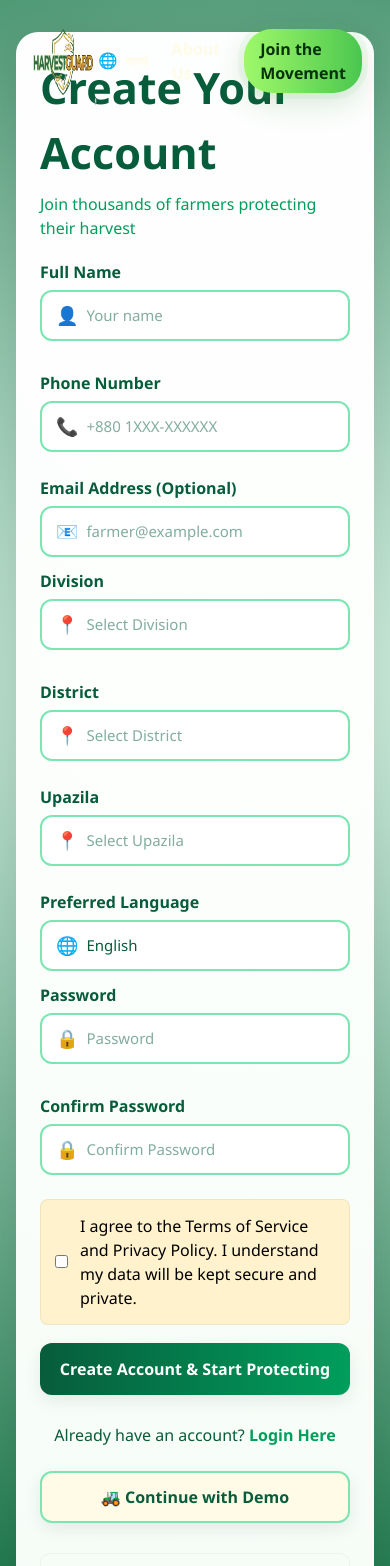
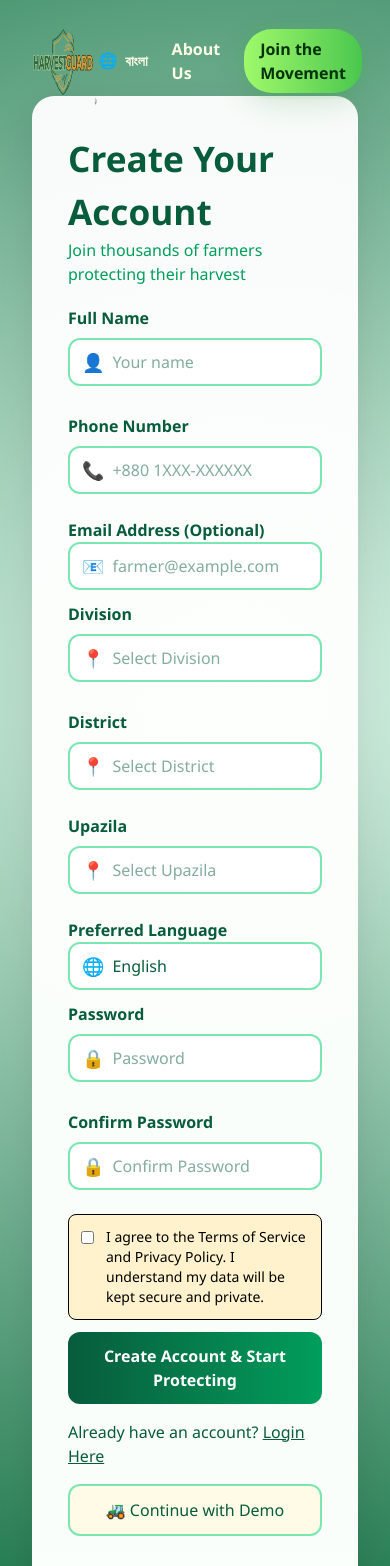
Before and after one commit to Anandadevnath/Hackethon-Client-Side, a React (Vite) app: page /register in a window 390 px wide. Shown: the top 1566 px of the page. Built offline with nearby package versions, Linux system fonts and the light colour scheme; no server answers.

Commit message:
Refactor Login and Register components for improved styling and structure; remove unused CSS files

```diff
--- a/src/components/Navbar.jsx
+++ b/src/components/Navbar.jsx
@@ -43,7 +43,9 @@ const Navbar = () => {
       <div className="max-w-[1400px] mx-auto px-7 -py-4 flex items-center justify-between min-h-[72px]">
           <div className="flex items-center">
             <div className="flex items-center">
-              <img src={lang === 'en' ? logoEn : logoBn} alt="HarvestGuard" className="h-[90px] block" />
+              <Link to="/" className="inline-block">
+                <img src={lang === 'en' ? logoEn : logoBn} alt="HarvestGuard" className="h-[90px] block" />
+              </Link>
             </div>
           </div>
         <div className="flex items-center gap-4">
--- a/src/pages/Login.css
+++ /dev/null
@@ -1,110 +0,0 @@
-:root{
-  --green-700:#075c3c;
-  --green-500:#009e5c;
-  --green-200:#7be6b2;
-  --accent:#fffbe6;
-}
-
-.auth-bg{
-  min-height: calc(100vh - 120px);
-  display:flex;
-  align-items:center;
-  justify-content:center;
-  padding:2rem 0;
-  background-image: radial-gradient(circle at 60% 40%, rgba(230,255,242,0.9) 0%, rgba(10,107,60,1) 100%);
-  background-size:cover;
-}
-
-.auth-card{
-  background:linear-gradient(180deg, rgba(255,255,255,0.99), rgba(250,255,250,0.98));
-  border-radius:24px;
-  box-shadow:0 8px 40px rgba(0,0,0,0.12);
-  padding:40px 40px 32px 40px;
-  max-width:420px;
-  width:100%;
-  display:flex;
-  flex-direction:column;
-  align-items:center;
-}
-
-.auth-card h1{
-  color:var(--green-700);
-  font-size:2.7rem;
-  font-weight:700;
-  margin:0 0 6px 0;
-}
-
-.auth-sub{
-  color:var(--green-500);
-  font-weight:500;
-  margin-bottom:20px;
-  font-size:16px;
-}
-
-.auth-form{ width:100%; }
-
-.auth-form label{
-  display:block;
-  font-weight:600;
-  color:var(--green-700);
-  margin-bottom:6px;
-}
-
-.auth-input-wrap{
-  display:flex;
-  align-items:center;
-  background:#fff;
-  border:2px solid var(--green-200);
-  border-radius:14px;
-  padding:10px 14px;
-  margin-bottom:16px;
-}
-
-.auth-input-wrap .auth-icon{ font-size:20px; margin-right:8px; color:var(--green-500); }
-
-.auth-input-wrap input{
-  border:none;
-  outline:none;
-  font-size:16px;
-  background:transparent;
-  width:100%;
-  color:var(--green-700);
-}
-
-.auth-row{ width:100%; display:flex; justify-content:flex-end; margin-bottom:16px; }
-.auth-link{ color:var(--green-500); font-weight:600; text-decoration:none; }
-
-.auth-btn{
-  width:100%;
-  background:var(--green-500);
-  color:#fff;
-  font-weight:700;
-  font-size:16px;
-  border:none;
-  border-radius:14px;
-  padding:12px 18px;
-  margin-bottom:16px;
-  cursor:pointer;
-  box-shadow:0 6px 18px rgba(0,0,0,0.08);
-}
-
-.auth-bottom{ color:var(--green-700); font-weight:500; margin-bottom:12px; }
-
-.auth-or{ width:100%; display:flex; align-items:center; margin:14px 0; }
-.auth-or > div{ flex:1; height:1px; background:#e7f6ee }
-.auth-or span{ margin:0 12px; color:var(--green-500); font-weight:700 }
-
-.demo-btn{
-  background:var(--accent);
-  color:var(--green-700);
-  border:2px solid var(--green-200);
-  display:flex; align-items:center; justify-content:center; gap:8px;
-}
-
-.auth-message{ color:var(--green-500); font-weight:700; margin-top:10px }
-
-/* small screens */
-@media (max-width:480px){
-  .auth-card{ padding:28px 20px; border-radius:18px }
-  .auth-card h1{ font-size:2.2rem }
-}
--- a/src/pages/Login.jsx
+++ b/src/pages/Login.jsx
@@ -1,7 +1,5 @@
-
 import { useState } from "react";
 import { Link, useNavigate } from 'react-router-dom';
-import "./Login.css";
 import { useAuth } from '../context/AuthContext';
 
 const Login = () => {
@@ -19,33 +17,40 @@ const Login = () => {
   };
 
   return (
-    <div className="auth-bg">
-      <div className="auth-card">
-        <h1>Welcome Back</h1>
-        <p className="auth-sub">Login to HarvestGuard</p>
-        <form onSubmit={handleLogin} className="auth-form">
-          <label>Email Address</label>
-          <div className="auth-input-wrap">
-            <span className="auth-icon">📧</span>
-            <input type="email" placeholder="farmer@example.com" value={loginData.email} onChange={e => setLoginData({ ...loginData, email: e.target.value })} required />
+    <div className="min-h-[calc(100vh-120px)] flex items-start justify-center pt-[96px] md:pt-[120px] pb-8 px-8 bg-[radial-gradient(circle_at_60%_40%,rgba(230,255,242,0.9)_0%,#0a6b3c_100%)] bg-cover">
+      <div className="w-full max-w-[420px] bg-gradient-to-b from-white/95 to-[#fafffa] rounded-[24px] shadow-[0_8px_40px_rgba(0,0,0,0.12)] p-10 flex flex-col items-center">
+        <h1 className="text-[2.2rem] font-extrabold text-[#075c3c] m-0">Welcome Back</h1>
+        <p className="text-[#009e5c] font-medium mb-5 text-base">Login to HarvestGuard</p>
+        <form onSubmit={handleLogin} className="w-full">
+          <label className="font-semibold text-[#075c3c] mb-2 block">Email Address</label>
+          <div className="flex items-center bg-white border-2 border-[#7be6b2] rounded-[14px] px-3 py-2 mb-4">
+            <span className="text-lg mr-2 text-[#009e5c]">📧</span>
+            <input className="bg-transparent outline-none w-full text-[#075c3c] text-base" type="email" placeholder="farmer@example.com" value={loginData.email} onChange={e => setLoginData({ ...loginData, email: e.target.value })} required />
           </div>
-          <label>Password</label>
-          <div className="auth-input-wrap">
-            <span className="auth-icon">🔒</span>
-            <input type="password" placeholder="Password" value={loginData.password} onChange={e => setLoginData({ ...loginData, password: e.target.value })} required />
+
+          <label className="font-semibold text-[#075c3c] mb-2 block">Password</label>
+          <div className="flex items-center bg-white border-2 border-[#7be6b2] rounded-[14px] px-3 py-2 mb-4">
+            <span className="text-lg mr-2 text-[#009e5c]">🔒</span>
+            <input className="bg-transparent outline-none w-full text-[#075c3c] text-base" type="password" placeholder="Password" value={loginData.password} onChange={e => setLoginData({ ...loginData, password: e.target.value })} required />
           </div>
-          <div className="auth-row">
-            <span></span>
-            <a href="#" className="auth-link">Forgot Password?</a>
+
+          <div className="w-full flex justify-end mb-4">
+            <a href="#" className="text-[#009e5c] font-semibold no-underline">Forgot Password?</a>
           </div>
-          <button type="submit" className="auth-btn">Login to Dashboard</button>
+
+          <button type="submit" className="w-full bg-[#009e5c] text-white font-bold text-base rounded-[14px] py-3 mb-4 shadow-[0_6px_18px_rgba(0,0,0,0.08)]">Login to Dashboard</button>
         </form>
-        <div className="auth-bottom">
-          <span>Don't have an account? <Link to="/register" className="auth-link">Sign Up Free</Link></span>
+
+        <div className="text-[#075c3c] font-medium mb-3">Don't have an account? <Link to="/register" className="text-[#009e5c] font-semibold underline">Sign Up Free</Link></div>
+
+        <div className="w-full flex items-center my-3">
+          <div className="flex-1 h-px bg-[#e7f6ee]"></div>
+          <div className="mx-3 text-[#009e5c] font-bold">or</div>
+          <div className="flex-1 h-px bg-[#e7f6ee]"></div>
         </div>
-        <div className="auth-or"><span>or</span></div>
-        <button className="auth-btn demo-btn">🚜 Continue with Demo</button>
-        {message && <div className="auth-message">{message}</div>}
+
+        <button className="w-full bg-[#fffbe6] text-[#075c3c] border-2 border-[#7be6b2] flex items-center justify-center gap-2 py-3 rounded-[12px]">🚜 Continue with Demo</button>
+        {message && <div className="text-[#009e5c] font-bold mt-3">{message}</div>}
       </div>
     </div>
   );
--- a/src/pages/Register.css
+++ /dev/null
@@ -1,79 +0,0 @@
-:root{
-  --green-700:#075c3c;
-  --green-500:#009e5c;
-  --green-200:#7be6b2;
-  --accent:#fffbe6;
-  --yellow:#fff2cc;
-}
-
-.auth-bg{
-  min-height: calc(100vh - 120px);
-  display:flex;
-  align-items:center;
-  justify-content:center;
-  padding:2rem 16px;
-  background-image: radial-gradient(circle at 60% 40%, rgba(230,255,242,0.9) 0%, rgba(10,107,60,1) 100%);
-}
-
-.auth-card{
-  background:linear-gradient(180deg, rgba(255,255,255,0.99), rgba(250,255,250,0.98));
-  border-radius:22px;
-  box-shadow:0 8px 40px rgba(0,0,0,0.12);
-  padding:36px 40px;
-  max-width:920px;
-  width:100%;
-  display:flex;
-  flex-direction:column;
-  align-items:center;
-}
-
-.auth-card h1{
-  color:var(--green-700);
-  font-size:2.7rem;
-  font-weight:700;
-  margin:0 0 6px 0;
-}
-
-.auth-sub{ color:var(--green-500); font-weight:500; margin-bottom:20px; }
-
-.auth-form{ width:100%; }
-
-.auth-row{ display:flex; gap:18px; width:100%; margin-bottom:12px }
-.auth-col{ flex:1; display:flex; flex-direction:column }
-
-.auth-input-wrap{
-  display:flex;
-  align-items:center;
-  background:#fff;
-  border:2px solid var(--green-200);
-  border-radius:12px;
-  padding:10px 14px;
-  margin-bottom:12px;
-}
-
-.auth-input-wrap .auth-icon{ font-size:18px; margin-right:8px; color:var(--green-500); }
-
-.auth-input-wrap input{
-  border:none; outline:none; font-size:15px; background:transparent; width:100%; color:var(--green-700);
-}
-
-.auth-form label{ font-weight:600; color:var(--green-700); margin-bottom:6px }
-
-.auth-checkbox-row{
-  display:flex; gap:12px; align-items:center; background:var(--yellow); border:1px solid rgba(0,0,0,0.06); padding:14px; border-radius:8px; margin:12px 0 18px 0;
-}
-
-.auth-btn{ width:100%; background:linear-gradient(90deg,var(--green-700),var(--green-500)); color:#fff; font-weight:700; font-size:16px; border:none; border-radius:12px; padding:14px; cursor:pointer }
-
-.auth-bottom{ margin-top:12px; color:var(--green-700); }
-
-.demo-btn{ margin-top:12px; background:var(--accent); color:var(--green-700); border:2px solid var(--green-200); padding:12px; border-radius:12px }
-
-.auth-support{ margin-top:14px; padding:12px; border-radius:10px; border:1px solid rgba(0,0,0,0.04); background: rgba(255,255,255,0.03); color:#fff }
-
-.auth-message{ color:var(--green-500); font-weight:700; margin-top:10px }
-
-@media (max-width:920px){
-  .auth-row{ flex-direction:column }
-  .auth-card{ padding:24px }
-}
--- a/src/pages/Register.jsx
+++ b/src/pages/Register.jsx
@@ -1,9 +1,8 @@
 import React, { useState } from "react";
-import "./Register.css";
 import { useAuth } from '../context/AuthContext';
 import { useNavigate } from 'react-router-dom';
 
-const API_BASE = "http://localhost:5000"; // Change if your backend runs elsewhere
+const API_BASE = "http://localhost:8000";
 
 const Register = () => {
   const [registerData, setRegisterData] = useState({
@@ -34,8 +33,6 @@ const Register = () => {
       setMessage("You must agree to the terms.");
       return;
     }
-    // Build payload to match server expectation:
-    // map free-text language to `preferredLanguage` ('en'|'bn') and include nested `location` object
     const payload = { ...registerData };
     const lang = (registerData.language || '').toString().toLowerCase();
     payload.preferredLanguage = (lang === 'english' || lang === 'en') ? 'en' : (lang === 'bangla' || lang === 'bn') ? 'bn' : 'en';
@@ -45,7 +42,6 @@ const Register = () => {
       district: registerData.district || '',
       upazila: registerData.upazila || ''
     };
-    // Remove flat fields so server receives expected shape
     delete payload.division;
     delete payload.district;
     delete payload.upazila;
@@ -59,91 +55,98 @@ const Register = () => {
   };
 
   return (
-    <div className="auth-bg">
-      <div className="auth-card">
-        <h1>Create Your Account</h1>
-        <p className="auth-sub">Join thousands of farmers protecting their harvest</p>
-        <form onSubmit={handleRegister} className="auth-form">
-          <div className="auth-row">
-            <div className="auth-col">
-              <label>Full Name</label>
-              <div className="auth-input-wrap">
-                <span className="auth-icon">👤</span>
-                <input type="text" placeholder="Your name" value={registerData.name} onChange={e => setRegisterData({ ...registerData, name: e.target.value })} required />
+    <div className="min-h-[calc(100vh-120px)] flex items-start justify-center pt-[96px] md:pt-[120px] pb-8 px-8 bg-[radial-gradient(circle_at_60%_40%,rgba(230,255,242,0.9)_0%,#0a6b3c_100%)]">
+      <div className="w-full max-w-[920px] bg-gradient-to-b from-white/95 to-[#fafffa] rounded-[22px] shadow-[0_8px_40px_rgba(0,0,0,0.12)] p-9 flex flex-col items-center">
+        <h1 className="text-[2.2rem] font-extrabold text-[#075c3c] m-0">Create Your Account</h1>
+        <p className="text-[#009e5c] font-medium mb-5">Join thousands of farmers protecting their harvest</p>
+        <form onSubmit={handleRegister} className="w-full">
+          <div className="flex flex-col md:flex-row gap-4 w-full mb-3">
+            <div className="flex-1 flex flex-col">
+              <label className="font-semibold text-[#075c3c] mb-2">Full Name</label>
+              <div className="flex items-center bg-white border-2 border-[#7be6b2] rounded-[12px] px-3 py-2 mb-3">
+                <span className="text-lg mr-2 text-[#009e5c]">👤</span>
+                <input className="bg-transparent outline-none w-full text-[#075c3c]" type="text" placeholder="Your name" value={registerData.name} onChange={e => setRegisterData({ ...registerData, name: e.target.value })} required />
               </div>
             </div>
-            <div className="auth-col">
-              <label>Phone Number</label>
-              <div className="auth-input-wrap">
-                <span className="auth-icon">📞</span>
-                <input type="text" placeholder="+880 1XXX-XXXXXX" value={registerData.phone} onChange={e => setRegisterData({ ...registerData, phone: e.target.value })} required />
+            <div className="flex-1 flex flex-col">
+              <label className="font-semibold text-[#075c3c] mb-2">Phone Number</label>
+              <div className="flex items-center bg-white border-2 border-[#7be6b2] rounded-[12px] px-3 py-2 mb-3">
+                <span className="text-lg mr-2 text-[#009e5c]">📞</span>
+                <input className="bg-transparent outline-none w-full text-[#075c3c]" type="text" placeholder="+880 1XXX-XXXXXX" value={registerData.phone} onChange={e => setRegisterData({ ...registerData, phone: e.target.value })} required />
               </div>
             </div>
           </div>
-          <label>Email Address (Optional)</label>
-          <div className="auth-input-wrap">
-            <span className="auth-icon">📧</span>
-            <input type="email" placeholder="farmer@example.com" value={registerData.email} onChange={e => setRegisterData({ ...registerData, email: e.target.value })} />
+
+          <label className="font-semibold text-[#075c3c] mb-2">Email Address (Optional)</label>
+          <div className="flex items-center bg-white border-2 border-[#7be6b2] rounded-[12px] px-3 py-2 mb-3">
+            <span className="text-lg mr-2 text-[#009e5c]">📧</span>
+            <input className="bg-transparent outline-none w-full text-[#075c3c]" type="email" placeholder="farmer@example.com" value={registerData.email} onChange={e => setRegisterData({ ...registerData, email: e.target.value })} />
           </div>
-          <div className="auth-row">
-            <div className="auth-col">
-              <label>Division</label>
-              <div className="auth-input-wrap">
-                <span className="auth-icon">📍</span>
-                <input type="text" placeholder="Select Division" value={registerData.division} onChange={e => setRegisterData({ ...registerData, division: e.target.value })} required />
+
+          <div className="flex flex-col md:flex-row gap-4 w-full mb-3">
+            <div className="flex-1 flex flex-col">
+              <label className="font-semibold text-[#075c3c] mb-2">Division</label>
+              <div className="flex items-center bg-white border-2 border-[#7be6b2] rounded-[12px] px-3 py-2 mb-3">
+                <span className="text-lg mr-2 text-[#009e5c]">📍</span>
+                <input className="bg-transparent outline-none w-full text-[#075c3c]" type="text" placeholder="Select Division" value={registerData.division} onChange={e => setRegisterData({ ...registerData, division: e.target.value })} required />
               </div>
             </div>
-            <div className="auth-col">
-              <label>District</label>
-              <div className="auth-input-wrap">
-                <span className="auth-icon">📍</span>
-                <input type="text" placeholder="Select District" value={registerData.district} onChange={e => setRegisterData({ ...registerData, district: e.target.value })} required />
+            <div className="flex-1 flex flex-col">
+              <label className="font-semibold text-[#075c3c] mb-2">District</label>
+              <div className="flex items-center bg-white border-2 border-[#7be6b2] rounded-[12px] px-3 py-2 mb-3">
+                <span className="text-lg mr-2 text-[#009e5c]">📍</span>
+                <input className="bg-transparent outline-none w-full text-[#075c3c]" type="text" placeholder="Select District" value={registerData.district} onChange={e => setRegisterData({ ...registerData, district: e.target.value })} required />
               </div>
             </div>
           </div>
-          <div className="auth-row">
-            <div className="auth-col">
-              <label>Upazila</label>
-              <div className="auth-input-wrap">
-                <span className="auth-icon">📍</span>
-                <input type="text" placeholder="Select Upazila" value={registerData.upazila} onChange={e => setRegisterData({ ...registerData, upazila: e.target.value })} required />
+
+          <div className="flex flex-col md:flex-row gap-4 w-full mb-3">
+            <div className="flex-1 flex flex-col">
+              <label className="font-semibold text-[#075c3c] mb-2">Upazila</label>
+              <div className="flex items-center bg-white border-2 border-[#7be6b2] rounded-[12px] px-3 py-2 mb-3">
+                <span className="text-lg mr-2 text-[#009e5c]">📍</span>
+                <input className="bg-transparent outline-none w-full text-[#075c3c]" type="text" placeholder="Select Upazila" value={registerData.upazila} onChange={e => setRegisterData({ ...registerData, upazila: e.target.value })} required />
               </div>
             </div>
           </div>
-          <label>Preferred Language</label>
-          <div className="auth-input-wrap">
-            <span className="auth-icon">🌐</span>
-            <input type="text" placeholder="English" value={registerData.language} onChange={e => setRegisterData({ ...registerData, language: e.target.value })} required />
+
+          <label className="font-semibold text-[#075c3c] mb-2">Preferred Language</label>
+          <div className="flex items-center bg-white border-2 border-[#7be6b2] rounded-[12px] px-3 py-2 mb-3">
+            <span className="text-lg mr-2 text-[#009e5c]">🌐</span>
+            <input className="bg-transparent outline-none w-full text-[#075c3c]" type="text" placeholder="English" value={registerData.language} onChange={e => setRegisterData({ ...registerData, language: e.target.value })} required />
           </div>
-          <div className="auth-row">
-            <div className="auth-col">
-              <label>Password</label>
-              <div className="auth-input-wrap">
-                <span className="auth-icon">🔒</span>
-                <input type="password" placeholder="Password" value={registerData.password} onChange={e => setRegisterData({ ...registerData, password: e.target.value })} required />
+
+          <div className="flex flex-col md:flex-row gap-4 w-full mb-3">
+            <div className="flex-1 flex flex-col">
+              <label className="font-semibold text-[#075c3c] mb-2">Password</label>
+              <div className="flex items-center bg-white border-2 border-[#7be6b2] rounded-[12px] px-3 py-2 mb-3">
+                <span className="text-lg mr-2 text-[#009e5c]">🔒</span>
+                <input className="bg-transparent outline-none w-full text-[#075c3c]" type="password" placeholder="Password" value={registerData.password} onChange={e => setRegisterData({ ...registerData, password: e.target.value })} required />
               </div>
             </div>
-            <div className="auth-col">
-              <label>Confirm Password</label>
-              <div className="auth-input-wrap">
-                <span className="auth-icon">🔒</span>
-                <input type="password" placeholder="Confirm Password" value={registerData.confirmPassword} onChange={e => setRegisterData({ ...registerData, confirmPassword: e.target.value })} required />
+            <div className="flex-1 flex flex-col">
+              <label className="font-semibold text-[#075c3c] mb-2">Confirm Password</label>
+              <div className="flex items-center bg-white border-2 border-[#7be6b2] rounded-[12px] px-3 py-2 mb-3">
+                <span className="text-lg mr-2 text-[#009e5c]">🔒</span>
+                <input className="bg-transparent outline-none w-full text-[#075c3c]" type="password" placeholder="Confirm Password" value={registerData.confirmPassword} onChange={e => setRegisterData({ ...registerData, confirmPassword: e.target.value })} required />
               </div>
             </div>
           </div>
-          <div className="auth-checkbox-row">
-            <input type="checkbox" checked={registerData.agree} onChange={e => setRegisterData({ ...registerData, agree: e.target.checked })} required />
-            <span>I agree to the Terms of Service and Privacy Policy. I understand my data will be kept secure and private.</span>
+
+          <div className="flex items-start gap-3 bg-[#fff2cc] border rounded-[8px] p-3 mb-3">
+            <input className="mt-1" type="checkbox" checked={registerData.agree} onChange={e => setRegisterData({ ...registerData, agree: e.target.checked })} required />
+            <span className="text-sm">I agree to the Terms of Service and Privacy Policy. I understand my data will be kept secure and private.</span>
           </div>
-          <button type="submit" className="auth-btn">Create Account & Start Protecting</button>
+
+          <button type="submit" className="w-full bg-gradient-to-r from-[#075c3c] to-[#009e5c] text-white font-bold text-base rounded-[12px] py-3">Create Account & Start Protecting</button>
         </form>
-        <div className="auth-bottom">
-          <span>Already have an account? <a href="/login" className="auth-link">Login Here</a></span>
-        </div>
-        <button className="auth-btn demo-btn">🚜 Continue with Demo</button>
-        <div className="auth-support">📞 Need help signing up? Call our farmer support hotline: 16123 (24/7)</div>
-        {message && <div className="auth-message">{message}</div>}
-        {authMessage && <div className="auth-message">{authMessage}</div>}
+
+        <div className="mt-4 text-[#075c3c]">Already have an account? <a href="/login" className="underline text-[#075c3c]">Login Here</a></div>
+
+        <button className="w-full mt-4 bg-[#fffbe6] text-[#075c3c] border-2 border-[#7be6b2] px-4 py-3 rounded-[12px]">🚜 Continue with Demo</button>
+        <div className="mt-4 p-3 rounded text-white bg-white/5 w-full text-center">📞 Need help signing up? Call our farmer support hotline: 16123 (24/7)</div>
+        {message && <div className="text-[#009e5c] font-bold mt-3">{message}</div>}
+        {authMessage && <div className="text-[#009e5c] font-bold mt-3">{authMessage}</div>}
       </div>
     </div>
   );
```
Also changed, not shown: src/pages/Profile.jsx (+12 -13 lines).
